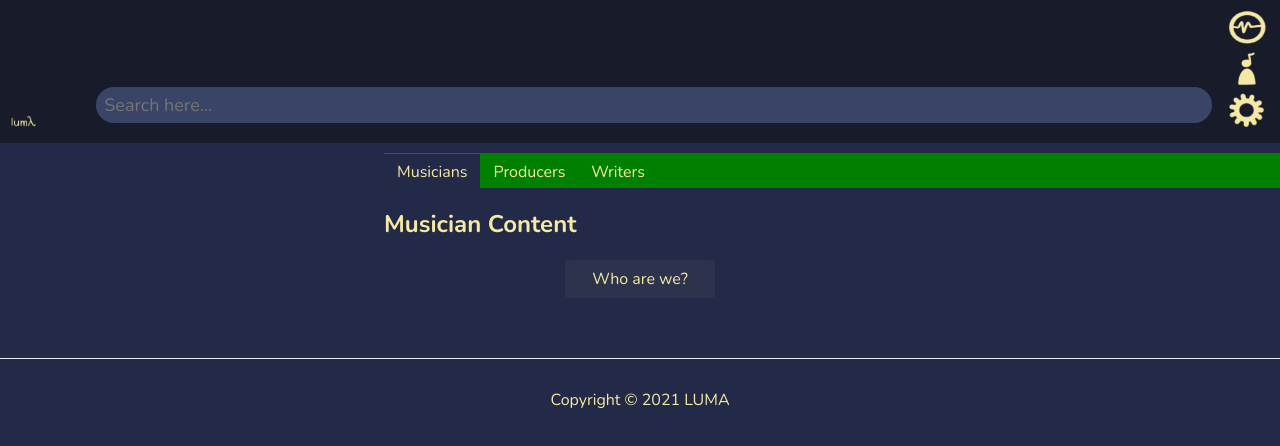
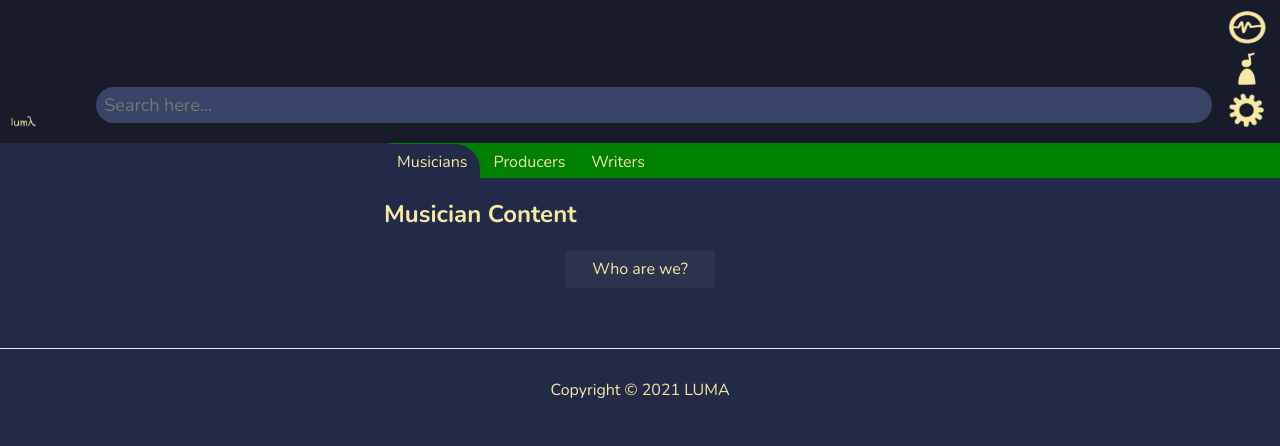
Before and after one commit to thejamielin/Luma, a Next.js app in the folder src/frontend/: page / in a window 1280 px wide. Shown: the top 446 px of the page. Built offline with nearby package versions, Linux system fonts and the light colour scheme.

Commit message:
styling with hometabs

```diff
--- a/src/frontend/pages/index.js
+++ b/src/frontend/pages/index.js
@@ -22,6 +22,7 @@ export default function Home() {
           <Tab>Producers</Tab>
           <Tab>Writers</Tab>
         </TabList>
+
         {/* Musicians */}
         <TabPanel>
           <h2>
--- a/src/frontend/styles/Home.module.css
+++ b/src/frontend/styles/Home.module.css
@@ -21,15 +21,18 @@
 
 .tab {
   margin-left: 30%;
-  margin-top: 10px;
 }
 
 .tabList {
   background-color: green;
-  margin-top: 10px;
+  margin: 0px;
   padding-left: 0px;
+  padding-top: 0px;
+  border-top-left-radius: 8px;
+  font-weight: 500;
 }
 
 .tabSelected {
-  background-color: #232A48;
+  background-color: #232A48 !important;
+  border-top-right-radius: 25px;
 }
```
